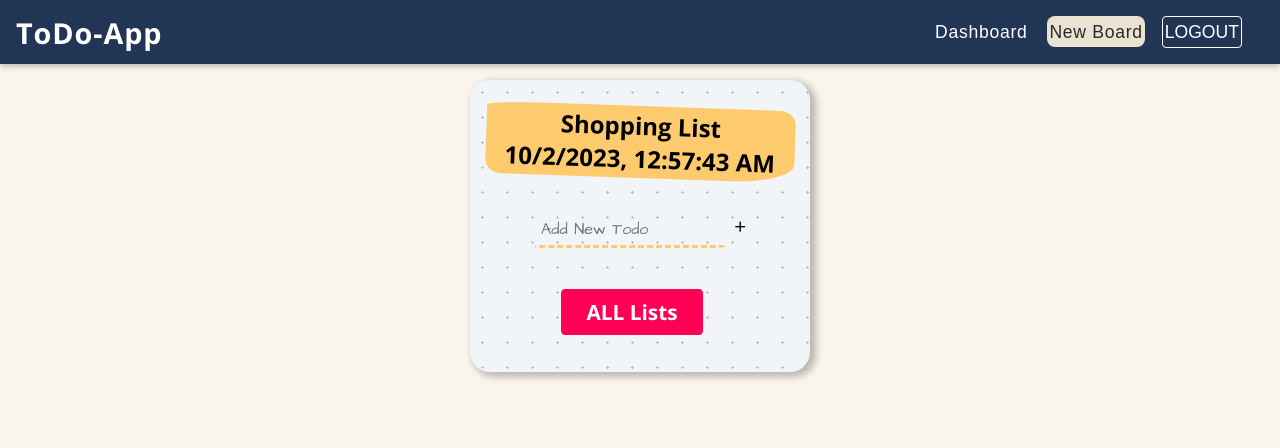
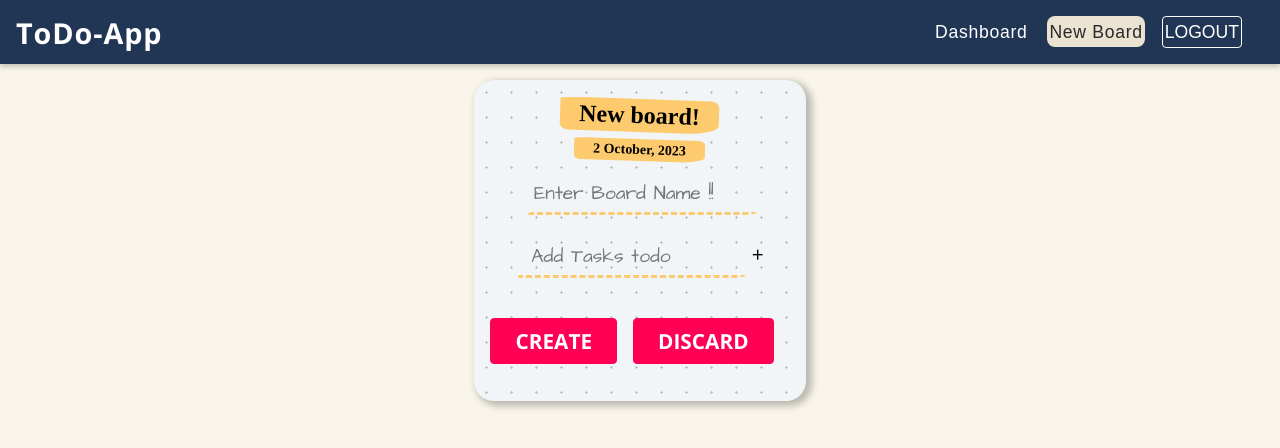
Before and after one commit to Aakash-mishra2/todo-app-assignment, a React (Create React App) app: page /boards/new in a window 1280 px wide. Shown: the top 448 px of the page. Built offline with nearby package versions, Linux system fonts and the light colour scheme; some icons are missing; a web font is replaced by a local one.

Commit message:
New board comp styling

```diff
--- a/public/index.html
+++ b/public/index.html
@@ -7,23 +7,11 @@
     <meta name="theme-color" content="#000000" />
     <meta
       name="description"
-      content="Web site created using create-react-app"
+      content="Todo-App created using React."
     />
     <link rel="apple-touch-icon" href="%PUBLIC_URL%/logo192.png" />
-    <!--
-      manifest.json provides metadata used when your web app is installed on a
-      user's mobile device or desktop. See https://developers.google.com/web/fundamentals/web-app-manifest/
-    -->
     <link rel="manifest" href="%PUBLIC_URL%/manifest.json" />
-    <!--
-      Notice the use of %PUBLIC_URL% in the tags above.
-      It will be replaced with the URL of the `public` folder during the build.
-      Only files inside the `public` folder can be referenced from the HTML.
-
-      Unlike "/favicon.ico" or "favicon.ico", "%PUBLIC_URL%/favicon.ico" will
-      work correctly both with client-side routing and a non-root public URL.
-      Learn how to configure a non-root public URL by running `npm run build`.
-    -->
+    <link rel="stylesheet" href="https://fonts.googleapis.com/css2?family=Material+Symbols+Outlined:opsz,wght,FILL,GRAD@20..48,100..700,0..1,-50..200" />
     <title>React App</title>
   </head>
   <body>
@@ -32,15 +20,5 @@
     <div id="sidemenu"></div>
     <div id="backdrop"></div>
     <div id="root"></div>
-    <!--
-      This HTML file is a template.
-      If you open it directly in the browser, you will see an empty page.
-
-      You can add webfonts, meta tags, or analytics to this file.
-      The build step will place the bundled scripts into the <body> tag.
-
-      To begin the development, run `npm start` or `yarn start`.
-      To create a production bundle, use `npm run build` or `yarn build`.
-    -->
   </body>
 </html>
--- a/src/boards/singleBoard.js
+++ b/src/boards/singleBoard.js
@@ -45,6 +45,8 @@ const SingleBoard = (props) => {
                                 addItem =  {addTask}
                                 onChecked = {handleTodo}
                                 inputText = {inputText}
+                                placeholder = "Add new Todo !"
+                                btn="+"
                             />
                             {/* <input
                                 autoComplete="off"
--- a/src/todoList/InputArea.js
+++ b/src/todoList/InputArea.js
@@ -11,18 +11,18 @@ function InputArea(props) {
           onChange={(event) => {
             props.onChecked(event);
           }}
-          placeholder="Add New Todo"
+          placeholder={props.placeholder}
           type="text"
           value={props.inputText}
         />
       </span>
-      <span>
+      { props.btn && <span>
         <AwesomeButton
           type="primary"
           onPress={() => props.addItem()}
           className="plus"
-        >+</AwesomeButton>
-      </span>
+        >{props.btn}</AwesomeButton>
+      </span>}
     </div>
   );
 }
--- a/src/todoList/ToDoItem.js
+++ b/src/todoList/ToDoItem.js
@@ -8,7 +8,11 @@ function ToDoItem(props) {
         props.onChecked(props.id);
       }}
     >
-      <li>{props.text}</li>
+      <li><b><em>{props.text}</em></b>
+      <span className="material-symbols-outlined">
+        close
+      </span>
+      </li>
     </div>
   );
 }
--- a/src/todoList/styles/InputArea.css
+++ b/src/todoList/styles/InputArea.css
@@ -7,8 +7,8 @@
     border: solid 3px transparent;
     border-bottom: dashed 3px #fdcb6e;
     font-family: "Architects Daughter", cursive;
-    font-size: 1rem;
-    color: hsla(258, 29%, 91%, 0.7);
+    font-size: 1.2rem;
+    color: hsla(0, 0%, 3%, 0.7);
     width: auto;
     margin-left: 4px;
     margin-bottom: 20px;
--- a/src/todoList/styles/ToDoItem.css
+++ b/src/todoList/styles/ToDoItem.css
@@ -3,12 +3,24 @@
     max-width: 80% !important;
     margin: 2% auto !important;
 }
-
-
+.tasksList {
+    margin-top: 0;
+}
 .tasksList li {
     text-align: left;
     position: relative;
     left: 65px;
     padding: 0.5rem;
-    margin: 0.5rem;
+    font-size: 1rem;
+    display: flex;
+    flex-direction: row;
+    justify-content: flex-start;
+    gap: 20px;
 }
+.material-symbols-outlined {
+  font-variation-settings:
+  'FILL' 0,
+  'wght' 400,
+  'GRAD' 0,
+  'opsz' 24
+}
--- a/src/todoList/styles/shoplist.css
+++ b/src/todoList/styles/todoList.css
@@ -1,3 +1,4 @@
+@import url('https://fonts.googleapis.com/css2?family=Poppins:wght@600&display=swap');
 .container {
     height: auto;
     min-height: 200px;
@@ -14,20 +15,22 @@
 
 .heading {
     display: flex;
+    flex-direction: column;
     align-items: center;
     justify-content: center;
-    margin-bottom: 1rem;
+    margin: 0;
+    margin-bottom: 0.5rem;
+    font-family: cursive;
 }
 
-.heading h1 {
+.heading h1, h6{
     transform: rotate(2deg);
     padding: 0.2rem 1.2rem;
+    margin: 0.2rem;
     border-radius: 20% 5% 20% 5%/5% 20% 25% 20%;
     background-color: #fdcb6e;
-    font-size: 1.5rem;
-    margin-top: 10px;
 }
-
+.heading h1{ font-size: 1.5rem;}
 button {
     font-family: "Architects Daughter", cursive;
     padding-bottom: 3px;
@@ -44,3 +47,6 @@ button {
     border-radius: 10%;
     color: white;
 }
+ul{
+    list-style: inside;
+}
--- a/src/todoList/todolist.js
+++ b/src/todoList/todolist.js
@@ -3,18 +3,22 @@ import ToDoItem from "./ToDoItem";
 import InputArea from "./InputArea";
 import Button from "../shared/formElements/Button";
 
-import './styles/shoplist.css';
+import './styles/todoList.css';
 
 export default function ToDoList() {
 
   const [inputText, setInputText] = useState("");
   const [items, setItems] = useState([]);
+  const [boardName, setBoardName ] = useState("");
 
   function handleChange(event) {
     const newValue = event.target.value;
     setInputText(newValue);
   }
-
+  const handleTodo = (event) => {
+    const bName = event.target.value;
+    setBoardName(bName);
+  }
   function addItem() {
     setItems((prevItems) => {
       return [...prevItems, inputText];
@@ -27,20 +31,33 @@ export default function ToDoList() {
       previousItems => previousItems.filter((item, index) => index !== id)
     );
   }
+  const d = new Date();
+  const date = d.getDate();
+  const month = d.toLocaleString('default', {month: 'long'});
+  const year = d.getFullYear();
+
+  const fullDate = date + " " + month + ", " + year;
   return (
     <div className="container">
       <div className="heading">
-        <h1>
-          Shopping List <br /> {new Date().toLocaleString()}
-        </h1>
+          {!boardName && <h1> New board! </h1> }
+          {boardName && <h1>{boardName}</h1>}
+          <h6>{fullDate}</h6>
       </div>
+      <InputArea
+        onChecked = {handleTodo}
+        inputText = {boardName}
+        placeholder = "Enter Board Name !!"
+      />
       <InputArea
         onChecked={handleChange}
         addItem={addItem}
         inputText={inputText}
+        placeholder=" Add Tasks todo  "
+        btn="+"
       />
       <div>
-        <ul>
+        <ul style={{margin: 0, listStyle: "inside", }}>
           {items.map((todoItem, index) => (
             <ToDoItem
               key={index}
@@ -51,7 +68,8 @@ export default function ToDoList() {
           ))}
         </ul>
         <ul>
-          <Button className="inputButtons" to="/" ><b> ALL Lists </b></Button>
+          <Button className="inputButtons" to="/" ><b> CREATE </b></Button>
+          <Button ><b> DISCARD </b></Button>
         </ul>
       </div>
     </div>
```
